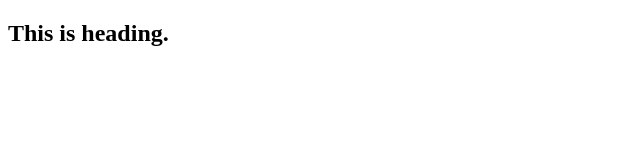
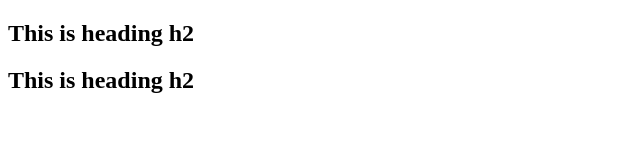
Before and after one commit to nazmulcse12/mern7, a plain HTML site: page index.html in a window 1280 px wide. Shown: the whole page, without its empty margins (0-640 px from the left). Drawn offline with Linux system fonts and the light colour scheme.

Commit message:
version 1.1

```diff
--- a/index.html
+++ b/index.html
@@ -6,6 +6,7 @@
     <title>Document</title>
 </head>
 <body>
-    <h2>This is heading.</h2>
+    <h2>This is heading h2</h2>
+    <h2>This is heading h2</h2>
 </body>
 </html>
```
